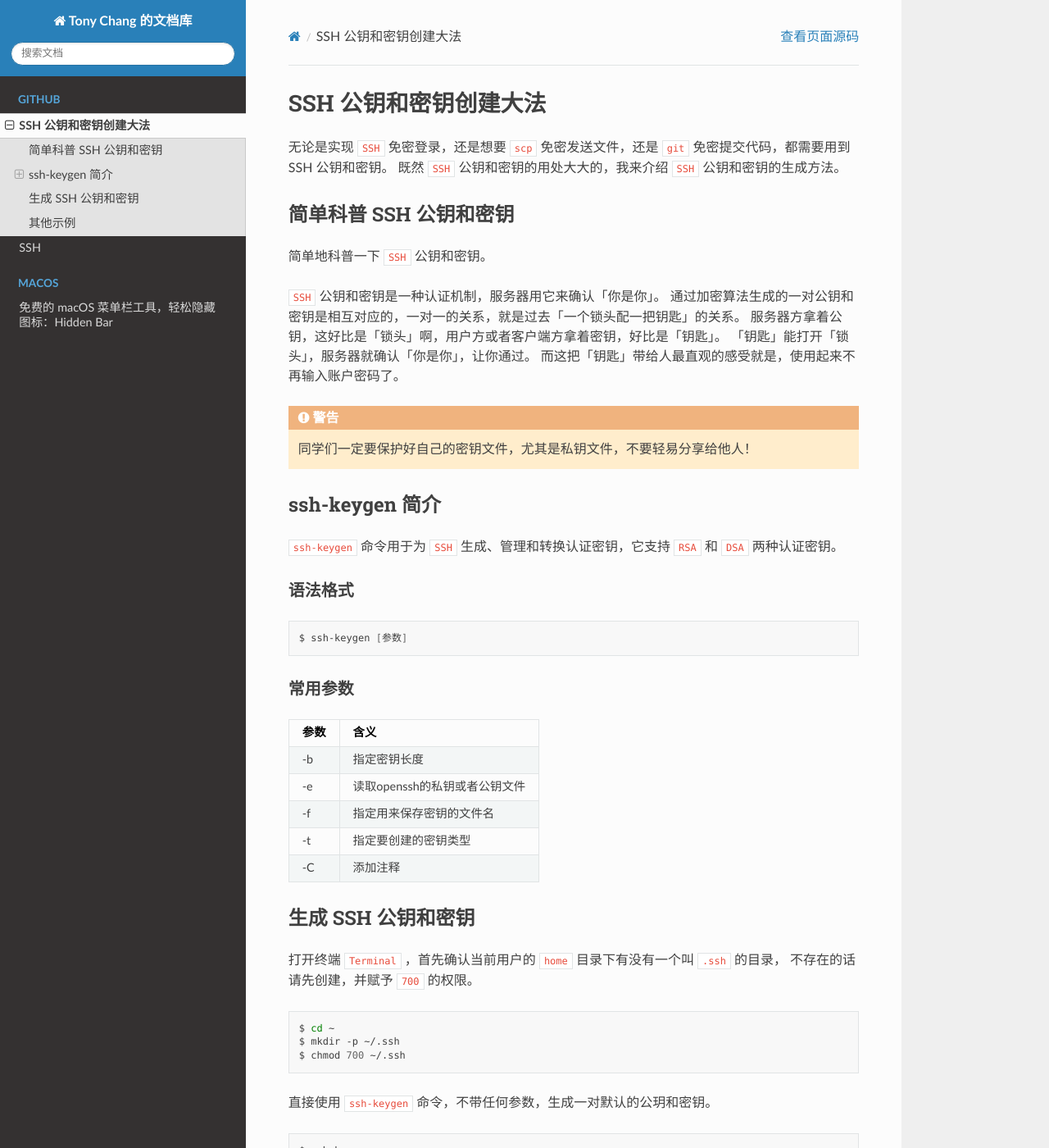
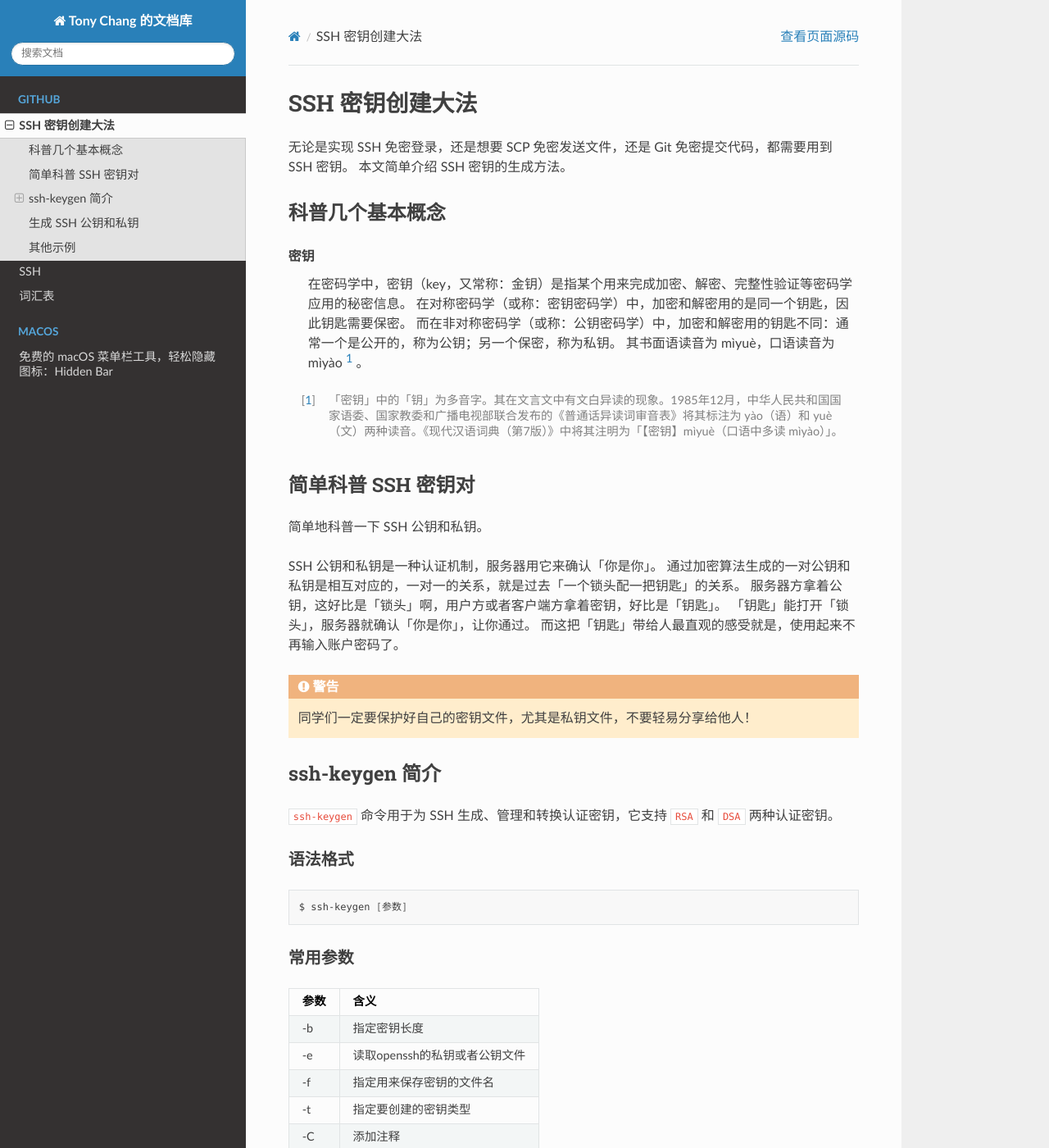
Before and after one commit to tony-aptx4869/docs_lib_sphinx, a Sphinx documentation site: the page built from docs/github/ssh_key_generate.rst, in a window 1280 px wide and 1400 px high. Shown: the whole window at 82% size. Built offline with Sphinx 7.4.7 and the Read the Docs theme 2.0.0, drawn with Linux system fonts in a browser that asks for light colours; some of the changed text lies outside the part shown.

```diff
--- a/docs/github/ssh_key_generate.rst
+++ b/docs/github/ssh_key_generate.rst
@@ -1,16 +1,33 @@
-SSH 公钥和密钥创建大法
-======================
+SSH 密钥创建大法
+================
 
-无论是实现 ``SSH`` 免密登录，还是想要 ``scp`` 免密发送文件，还是 ``git`` 免密提交代码，都需要用到 SSH 公钥和密钥。
-既然 ``SSH`` 公钥和密钥的用处大大的，我来介绍 ``SSH`` 公钥和密钥的生成方法。
+无论是实现 SSH 免密登录，还是想要 SCP 免密发送文件，还是 Git 免密提交代码，都需要用到 SSH 密钥。
+本文简单介绍 SSH 密钥的生成方法。
 
-简单科普 SSH 公钥和密钥
------------------------
+科普几个基本概念
+----------------
 
-简单地科普一下 ``SSH`` 公钥和密钥。
+密钥
+   在密码学中，密钥（key，又常称：金钥）是指某个用来完成加密、解密、完整性验证等密码学应用的秘密信息。
+   在对称密码学（或称：密钥密码学）中，加密和解密用的是同一个钥匙，因此钥匙需要保密。
+   而在非对称密码学（或称：公钥密码学）中，加密和解密用的钥匙不同：通常一个是公开的，称为公钥；另一个保密，称为私钥。
+   其书面语读音为 mìyuè，口语读音为 mìyào [1]_ 。
 
-``SSH`` 公钥和密钥是一种认证机制，服务器用它来确认「你是你」。
-通过加密算法生成的一对公钥和密钥是相互对应的，一对一的关系，就是过去「一个锁头配一把钥匙」的关系。
+
+.. [1]
+   「密钥」中的「钥」为多音字。其在文言文中有文白异读的现象。1985年12月，中华人民共和国国家语委、国家教委和广播电视部联合发布的《普通话异读词审音表》将其标注为 yào（语）和 yuè（文）两种读音。《现代汉语词典（第7版）》中将其注明为「【密钥】mìyuè（口语中多读 mìyào）」。
+
+.. index::
+   single: 密钥, 对称密码学, 非对称密码学, 公钥, 私钥
+
+
+简单科普 SSH 密钥对
+-------------------
+
+简单地科普一下 SSH 公钥和私钥。
+
+SSH 公钥和私钥是一种认证机制，服务器用它来确认「你是你」。
+通过加密算法生成的一对公钥和私钥是相互对应的，一对一的关系，就是过去「一个锁头配一把钥匙」的关系。
 服务器方拿着公钥，这好比是「锁头」啊，用户方或者客户端方拿着密钥，好比是「钥匙」。
 「钥匙」能打开「锁头」，服务器就确认「你是你」，让你通过。
 而这把「钥匙」带给人最直观的感受就是，使用起来不再输入账户密码了。
@@ -19,9 +36,9 @@ SSH 公钥和密钥创建大法
    同学们一定要保护好自己的密钥文件，尤其是私钥文件，不要轻易分享给他人！
 
 ssh-keygen 简介
-------------------
+---------------
 
-``ssh-keygen`` 命令用于为 ``SSH`` 生成、管理和转换认证密钥，它支持 ``RSA`` 和 ``DSA`` 两种认证密钥。
+``ssh-keygen`` 命令用于为 SSH 生成、管理和转换认证密钥，它支持 ``RSA`` 和 ``DSA`` 两种认证密钥。
 
 语法格式
 ^^^^^^^^
@@ -43,7 +60,7 @@ ssh-keygen 简介
 -C         添加注释
 ======     ==========================================
 
-生成 SSH 公钥和密钥
+生成 SSH 公钥和私钥
 -------------------
 
 打开终端 ``Terminal`` ，首先确认当前用户的 ``home`` 目录下有没有一个叫 ``.ssh`` 的目录，
@@ -56,7 +73,7 @@ ssh-keygen 简介
    chmod 700 ~/.ssh
 
 
-直接使用 ``ssh-keygen`` 命令，不带任何参数，生成一对默认的公玥和密钥。
+直接使用 ``ssh-keygen`` 命令，不带任何参数，生成一对默认的公钥和私钥。
 
 .. prompt:: bash $
 
@@ -84,7 +101,7 @@ ssh-keygen 简介
 
    若要为密钥设置密码，强烈建议使用密码生成器自动生成强密码，并使用密码管理工具，例如 Apple 平台的「钥匙串」。
 
-设置密码后，程序会提示如下，表明公钥和密钥文件已经创建完成。
+设置密码后，程序会提示如下，表明公钥和私钥文件已经创建完成。
 
  | Your identification has been saved in /Users/tony/.ssh/id_rsa.
  | Your public key has been saved in /Users/tony/.ssh/id_rsa.pub.
@@ -93,9 +110,9 @@ ssh-keygen 简介
 
 ``id_rsa`` 文件即是密钥文件， ``id_rsa.pub`` 即是公钥文件。
 
-从这个示例来看，不带任何参数的情况下， ``ssh-keygen`` 会默认生成一对 ``RSA`` 类型的公钥和密钥。
+从这个示例来看，不带任何参数的情况下， ``ssh-keygen`` 会默认生成一对 ``RSA`` 类型的公钥和私钥。
 
-当然，你还可以使用 ``-t`` 参数手动指定生成 RSA 类型的公钥和密钥。
+当然，你还可以使用 ``-t`` 参数手动指定生成 RSA 类型的公钥和私钥。
 
 .. prompt:: bash $
 
@@ -104,7 +121,7 @@ ssh-keygen 简介
 其他示例
 --------
 
-使用 ``-t`` 参数手动指定生成 ``RSA`` 类型的公钥和密钥，并使用 ``-C`` 参数添加注释，例如邮箱地址：
+使用 ``-t`` 参数手动指定生成 ``RSA`` 类型的公钥和私钥，并使用 ``-C`` 参数添加注释，例如邮箱地址：
 
 .. prompt:: bash $
 
--- a/docs/index.rst
+++ b/docs/index.rst
@@ -21,6 +21,7 @@ Tony Chang 的文档库
 
    github/ssh_key_generate.rst
    github/ssh.rst
+   github/glossary.rst
 
 .. toctree::
    :maxdepth: 2
```
Also changed, not shown: docs/github/glossary.rst (added, +18 -0 lines), docs/github/ssh.rst (+11 -11 lines).
